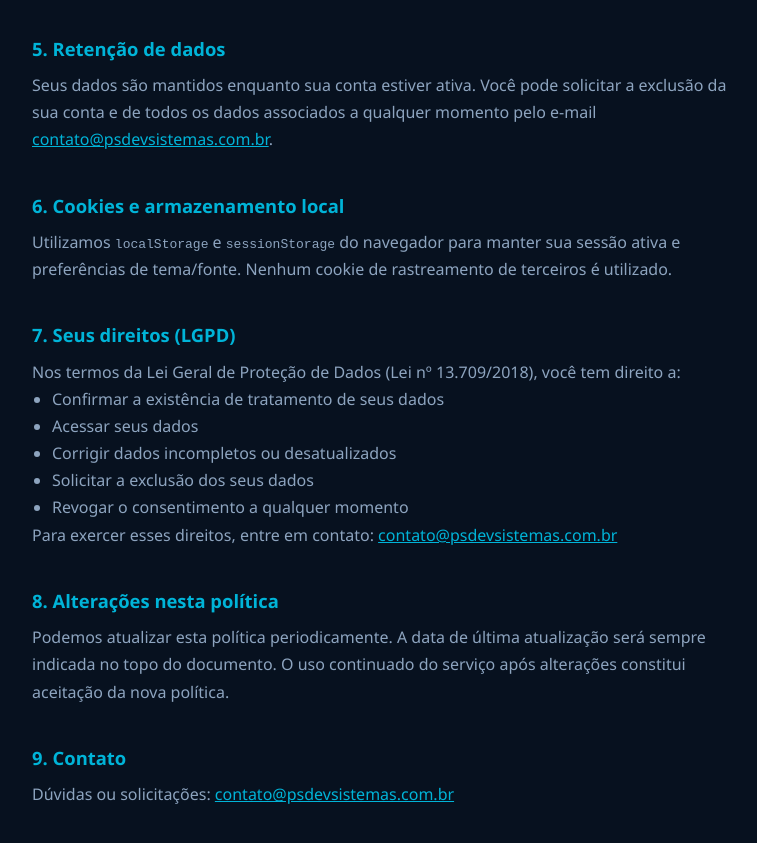
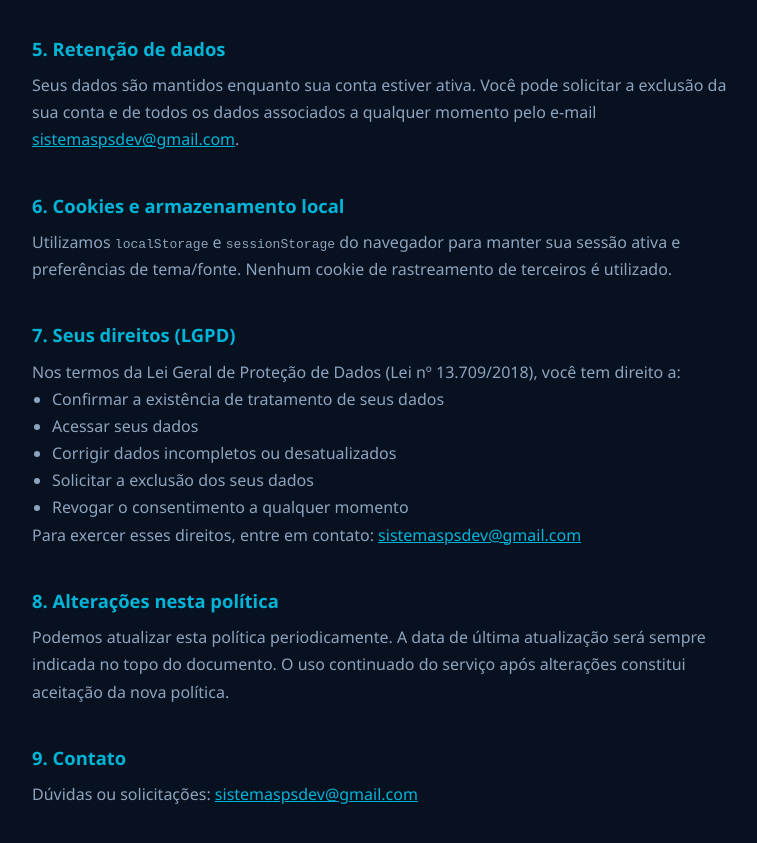
Before and after one commit to pasimplicio/oab-simulado, a website: page privacidade.html in a window 1280 px wide. Shown: the part 961-1804 px from the top of the page, without its empty margins (252-1009 px from the left). Drawn offline with Linux system fonts and the light colour scheme.

Commit message:
Substitui email de contato para sistemaspsdev@gmail.com
Co-Authored-By: Claude Sonnet 4.6 <noreply@anthropic.com>

```diff
--- a/privacidade.html
+++ b/privacidade.html
@@ -24,7 +24,7 @@
     <h2>1. Quem somos</h2>
     <p>
       O <strong>Simulado OAB/FGV</strong> é um serviço desenvolvido pela <strong>PSDEV Sistemas</strong>
-      (<a href="mailto:contato@psdevsistemas.com.br">contato@psdevsistemas.com.br</a>),
+      (<a href="mailto:sistemaspsdev@gmail.com">sistemaspsdev@gmail.com</a>),
       acessível em <a href="https://oabsimulado.sistemaspsdev.com.br">oabsimulado.sistemaspsdev.com.br</a>.
     </p>
 
@@ -64,7 +64,7 @@
     <p>
       Seus dados são mantidos enquanto sua conta estiver ativa. Você pode solicitar
       a exclusão da sua conta e de todos os dados associados a qualquer momento pelo
-      e-mail <a href="mailto:contato@psdevsistemas.com.br">contato@psdevsistemas.com.br</a>.
+      e-mail <a href="mailto:sistemaspsdev@gmail.com">sistemaspsdev@gmail.com</a>.
     </p>
 
     <h2>6. Cookies e armazenamento local</h2>
@@ -83,7 +83,7 @@
       <li>Solicitar a exclusão dos seus dados</li>
       <li>Revogar o consentimento a qualquer momento</li>
     </ul>
-    <p>Para exercer esses direitos, entre em contato: <a href="mailto:contato@psdevsistemas.com.br">contato@psdevsistemas.com.br</a></p>
+    <p>Para exercer esses direitos, entre em contato: <a href="mailto:sistemaspsdev@gmail.com">sistemaspsdev@gmail.com</a></p>
 
     <h2>8. Alterações nesta política</h2>
     <p>
@@ -94,7 +94,7 @@
 
     <h2>9. Contato</h2>
     <p>
-      Dúvidas ou solicitações: <a href="mailto:contato@psdevsistemas.com.br">contato@psdevsistemas.com.br</a>
+      Dúvidas ou solicitações: <a href="mailto:sistemaspsdev@gmail.com">sistemaspsdev@gmail.com</a>
     </p>
   </div>
 </body>
```
Also changed, not shown: index.html (+1 -1 lines), termos.html (+2 -2 lines).
